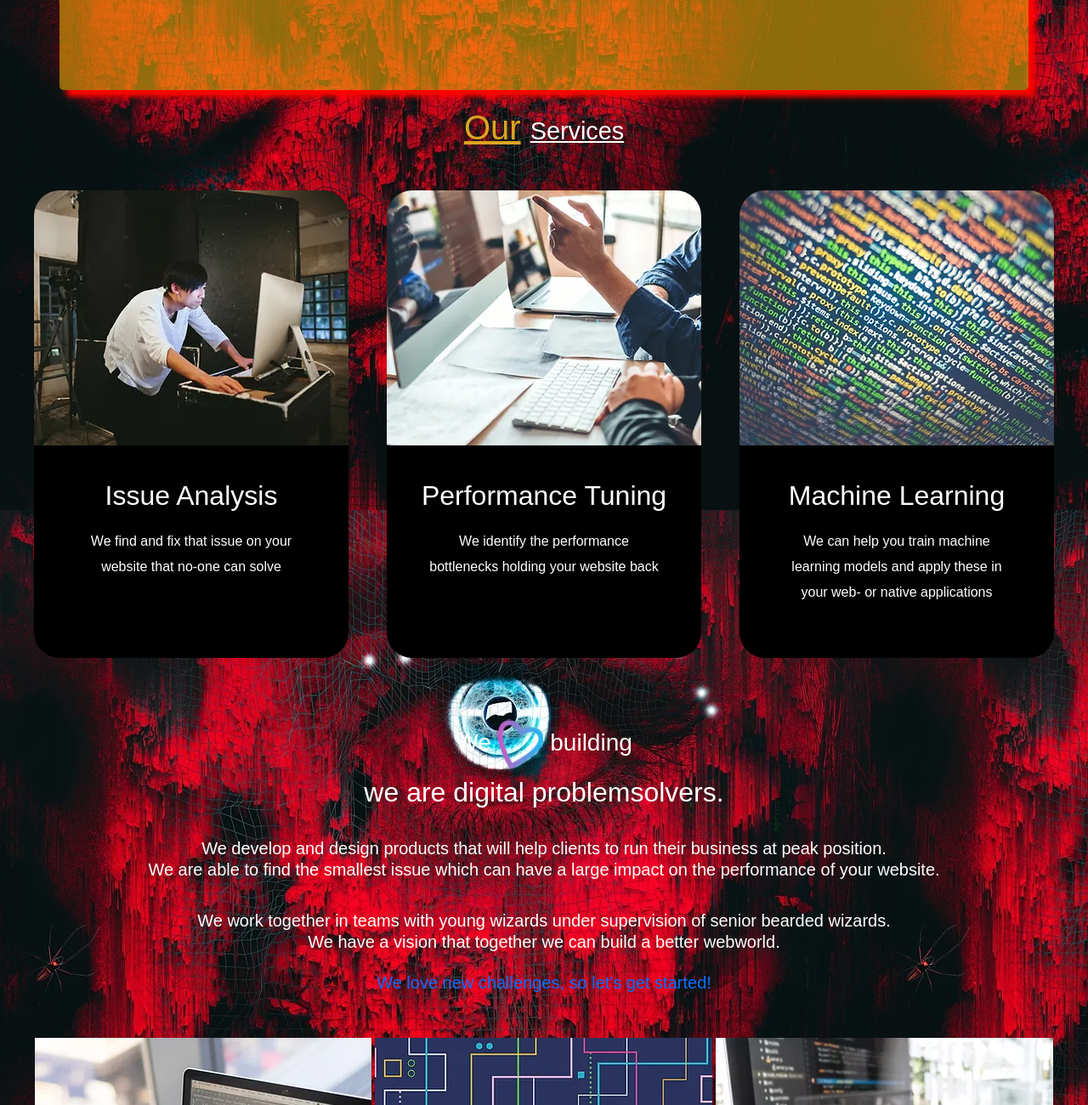
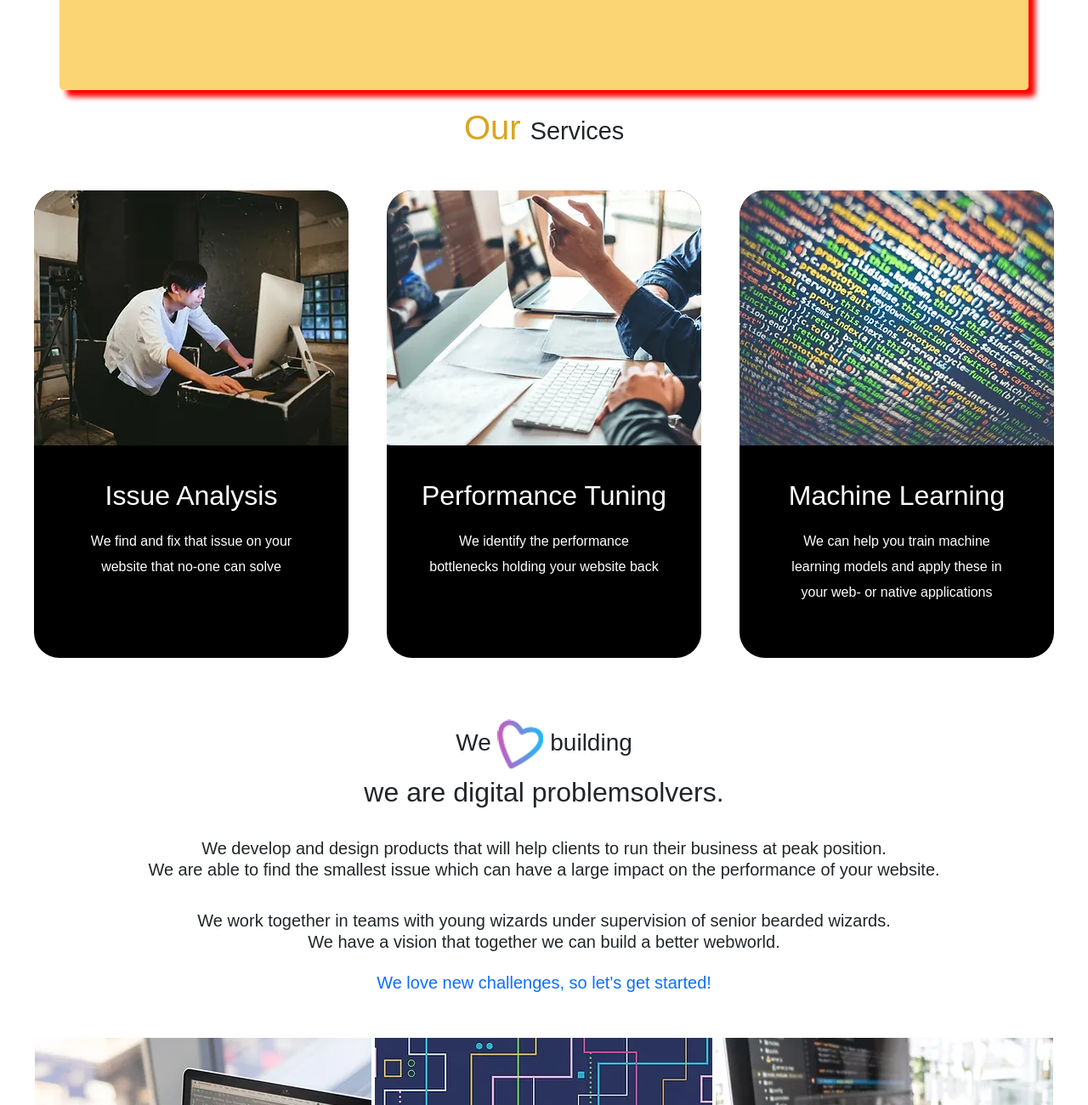
Before and after one commit to MuhammadSajid92/Bano-Qabil-2.0-Assignment-Project, a plain HTML site: page index.html in a window 1280 px wide. Shown: the part 680-1980 px from the top of the page at 85% size. Drawn offline with nearby package versions, Linux system fonts and the light colour scheme.

Commit message:
Alhumdullliah Finally Complete

```diff
--- a/css/style.css
+++ b/css/style.css
@@ -6,10 +6,10 @@
 }
 
 
-body{
+/* body{
   background-image: url(../images/coding\ 4.webp);
   width: fit-content;
-}
+} */
 
 .navbar {
     display: flex;
@@ -277,21 +277,21 @@ body{
     text-align: center;
     /* height: 1000px; */
     /* bottom: 10px; */
-    color: white;
+
 }
 
 .h3 {
     text-align: center;
     font-size: 50px;
     font-weight: lighter;
-    color: white;
+
 }
 
 .h2 {
     font-size: 25px;
     margin-top: 25px;
     font-weight: lighter;
-    color: white;
+
 }
 
 .para1 {
@@ -300,7 +300,7 @@ body{
     text-align: center;
     line-height: 25px;
     font-size: 20px;
-    color: white;
+
 }
 
 
@@ -311,7 +311,7 @@ body{
     text-align: center;
     line-height: 25px;
     font-size: 20px;
-    color: white;
+
 }
 
 .love2 {
@@ -326,7 +326,7 @@ body{
     font-size: 20px;
 }
 
-.main{
+.main {
     display: flex;
     flex-wrap: wrap;
     justify-content: center;
@@ -411,7 +411,7 @@ input[type=submit]:hover {
 /* Add a background color and some padding around the form */
 .container {
     border-radius: 5px;
-    background-color:rgba(248, 180, 6, 0.555);
+    background-color: rgba(248, 180, 6, 0.555);
     box-shadow: 8px 8px 6px red;
     margin-top: 50px;
     width: 50%;
@@ -420,18 +420,20 @@ input[type=submit]:hover {
     padding: 20px;
 }
 
-#email{
+#email {
     width: 100%;
     height: 42px;
     border-radius: 5px;
     border: transparent;
 }
-#number{
+
+#number {
     width: 100%;
     height: 42px;
     border-radius: 5px;
     border: transparent;
 }
+
 /* Our Team Css  */
 
 
@@ -512,7 +514,7 @@ input[type=submit]:hover {
 }
 
 .fa-brands {
-    color:white;
+    color: white;
 }
 
 
@@ -520,7 +522,7 @@ input[type=submit]:hover {
     color: rgb(24, 119, 242);
 }
 
-.fa-linkedin:hover{
+.fa-linkedin:hover {
     color: rgb(10, 102, 194);
 }
 
--- a/index.html
+++ b/index.html
@@ -54,8 +54,8 @@
 
   <div class="main_heading">
     <h1 class="service_heading"><span
-        style="font-size: 2.5rem; color: goldenrod ; text-decoration: underline;">Our</span> <span
-        style="font-size: 1.8rem; color: white; text-decoration: underline;">Services</span></h1>
+        style="font-size: 2.5rem; color: goldenrod ; ">Our</span> <span
+        style="font-size: 1.8rem; ; ">Services</span></h1>
   </div>
   <!--  -->
 
@@ -146,7 +146,7 @@
 
     <br>
     <div class="sajid">
-      <p style="color: white;"><span style="color: goldenrod; font-weight: 800;">CopyRight<sup><spanv>&copy;</span>
+      <p><span style="color: goldenrod; font-weight: 800;">CopyRight<sup><spanv>&copy;</span>
           </sup> </span> 2023 -
         2024 All Right Reservd Made By Muhammad Sajid And His Team Shehzad Ur Rehman And Qasim javed .</p>
 
```
Lines whose indentation alone changed are shown as unchanged.
